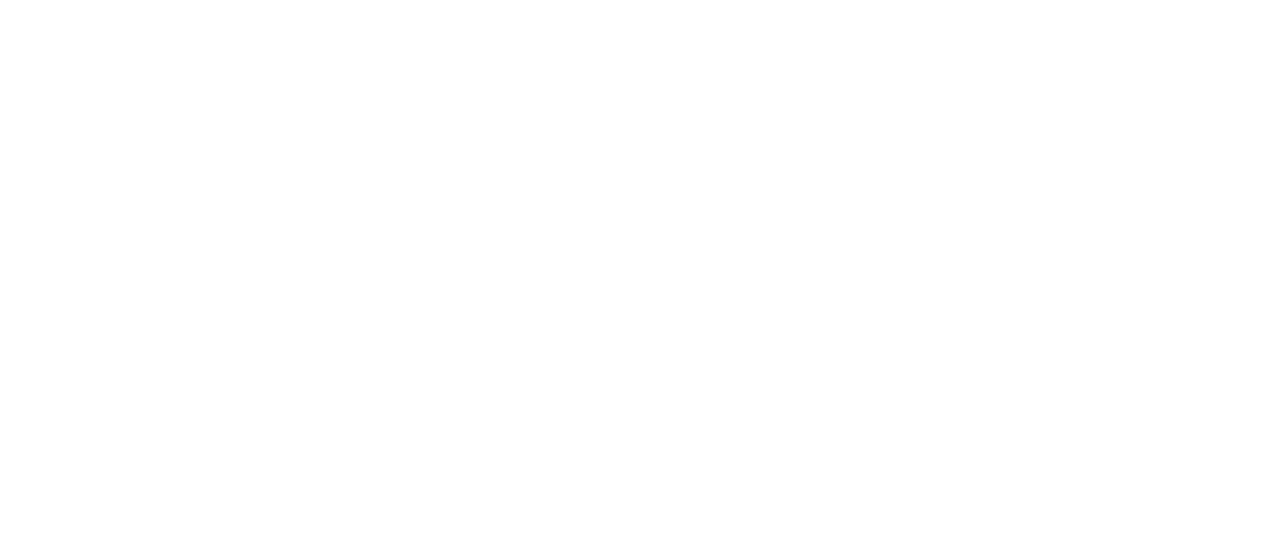
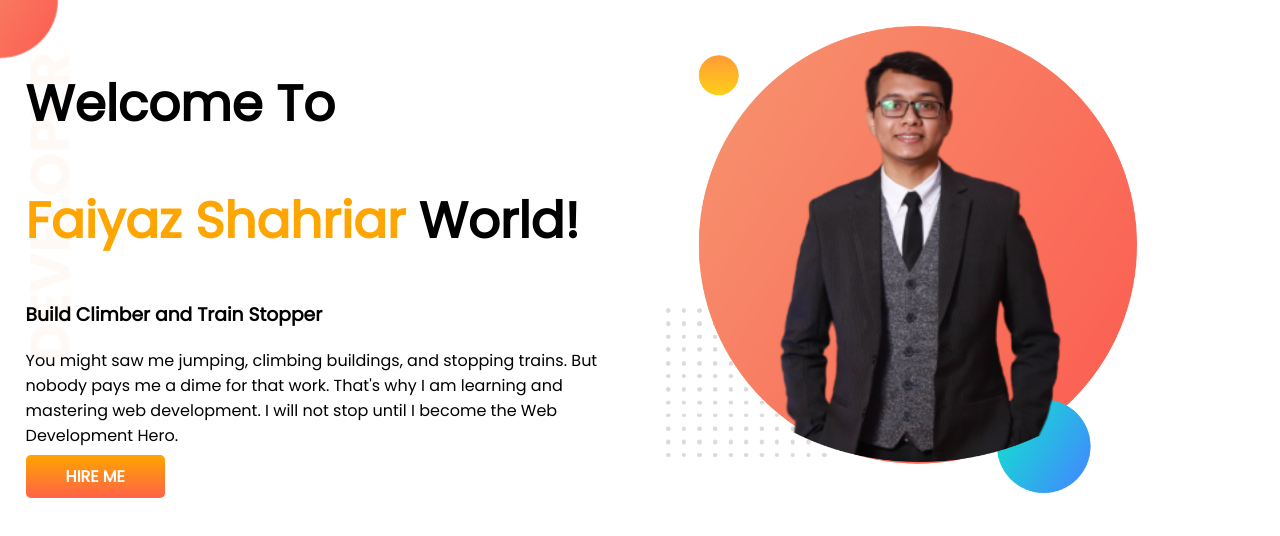
Before and after one commit to methelfaiyaz/developer-portfolio, a plain HTML site: page index.html in a window 1280 px wide. Drawn offline with Linux system fonts and the light colour scheme.

Commit message:
top banner section added

```diff
--- a/index.html
+++ b/index.html
@@ -1,13 +1,30 @@
 <!DOCTYPE html>
 <html lang="en">
+
 <head>
     <meta charset="UTF-8">
     <meta http-equiv="X-UA-Compatible" content="IE=edge">
     <meta name="viewport" content="width=device-width, initial-scale=1.0">
     <title>Faiyaz Portfolio</title>
+    <link rel="preconnect" href="https://fonts.googleapis.com">
+    <link rel="preconnect" href="https://fonts.gstatic.com" crossorigin>
+    <link href="https://fonts.googleapis.com/css2?family=Poppins&display=swap" rel="stylesheet">
     <link rel="stylesheet" href="style.css">
 </head>
+
 <body>
+    <section class="top-banner">
+        <div class="half-width">
+            <h1>Welcome To</h1>
+            <h1><span class="orange-color">Faiyaz Shahriar</span> World!</h1>
+            <h3>Build Climber and Train Stopper</h3>
+            <p>You might saw me jumping, climbing buildings, and stopping trains. But nobody pays me a dime for that work. That's why I am learning and mastering web development. I will not stop until I become the Web Development Hero.</p>
+            <a class="link-button" target="_blank" href="#">HIRE ME</a>
+        </div>
+        <div class="half-width">
+          <img src="images/faiyaz.png" alt="Faiyaz">
+        </div>
+    </section>
+</body>
 
-</body>
 </html>
--- a/style.css
+++ b/style.css
@@ -0,0 +1,41 @@
+body {
+    font-family: 'Poppins', sans-serif;
+    margin: 0;
+}
+
+h1 {
+    font-size: 50px;
+}
+
+.orange-color {
+    color: orange;
+}
+
+section {
+    display: flex;
+}
+
+.half-width {
+    width: 50%;
+    padding: 2%;
+}
+
+.half-width img {
+    width: 80%;
+}
+
+.link-button {
+    text-decoration: none;
+    background-image: linear-gradient(orange, tomato);
+    padding: 10px 40px;
+    color: white;
+    font-weight: 700;
+    border-radius: 5px;
+
+}
+
+.top-banner {
+    background-image: url(images/top-banner.png);
+    background-repeat: no-repeat;
+
+}
```
Also changed, not shown: images/dream-bg.png (added), images/exp-bg.png (added), images/faiyaz.png (added), images/faiyaz2.png (added), images/my-bg.png (added), images/my-bg2.png (added), images/top-banner.png (added), showOff/chair.png (added), showOff/formal-removebg-preview.png (added), showOff/formal.jpeg (added), showOff/train-removebg-preview.png (added), showOff/train.jpg (added), 1 other file.
